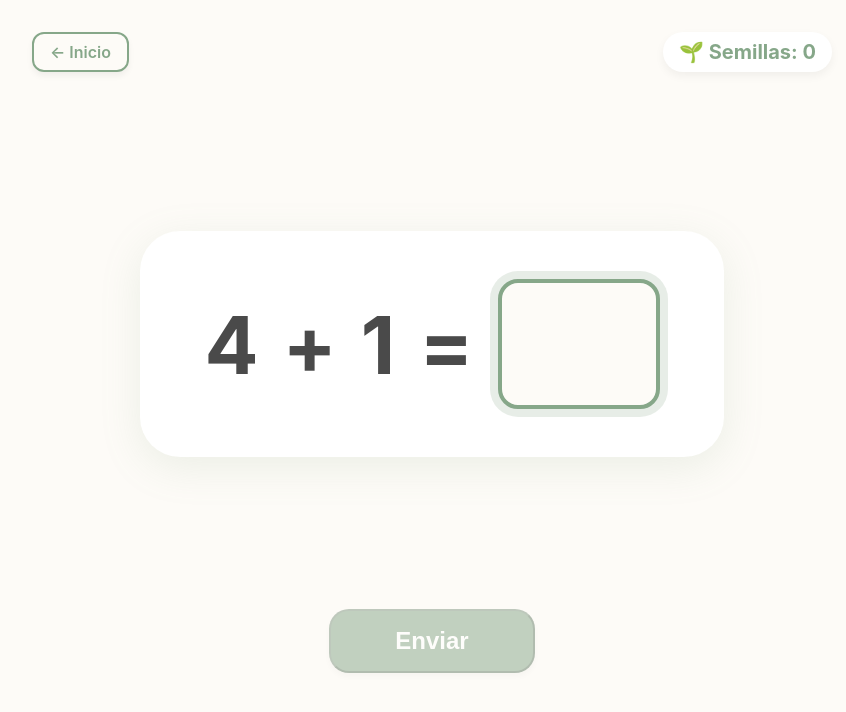
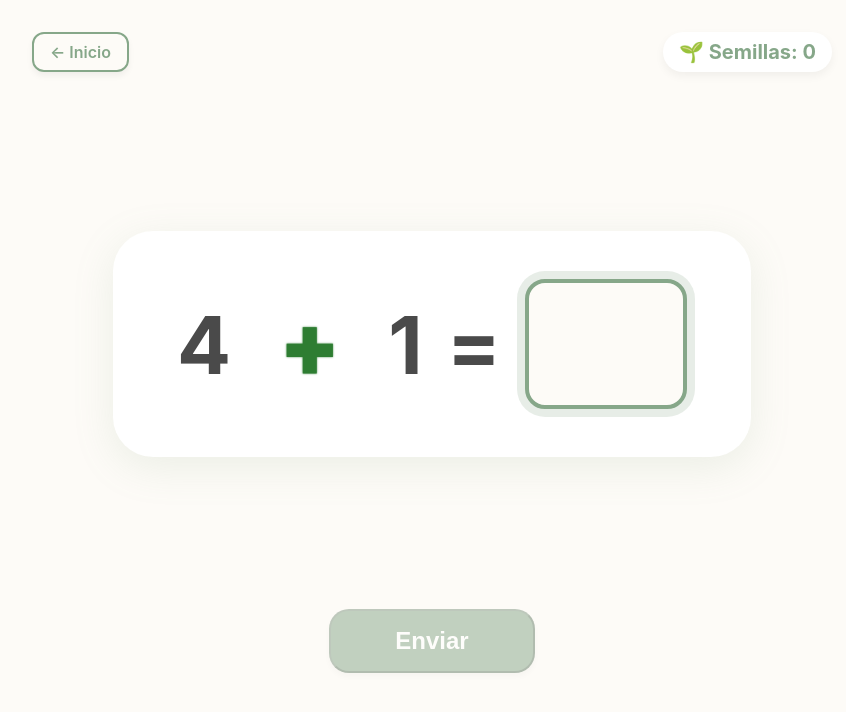
Before and after one commit to samuelaure/math-app, a React (Vite) app: page /play in a window 1280 px wide. Shown: the top 712 px of the page, without its empty margins (208-1054 px from the left). Built offline with nearby package versions, Linux system fonts and the light colour scheme.

Commit message:
feat(sandbox): bind standard arithmetic UI to operator contrast classes

```diff
--- a/src/components/sandbox/StandardUI.jsx
+++ b/src/components/sandbox/StandardUI.jsx
@@ -4,7 +4,9 @@ export default function StandardUI({ payload, userAnswer, setUserAnswer, status,
   return (
     <div className="equation">
       <span className="number">{payload.num1}</span>
-      <span className="operator">{payload.operation}</span>
+      <span className={`operator-block ${payload.operation === '+' ? 'op-add' : 'op-sub'}`}>
+        {payload.operation}
+      </span>
       <span className="number">{payload.num2}</span>
       <span className="operator">=</span>
 
```
